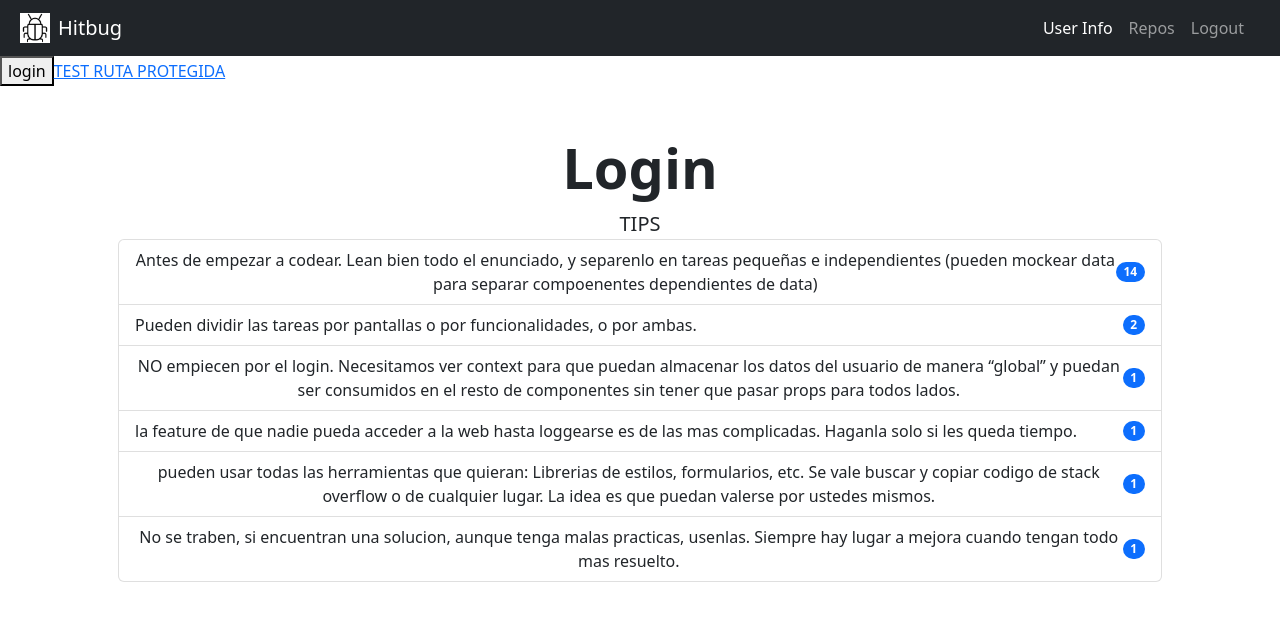
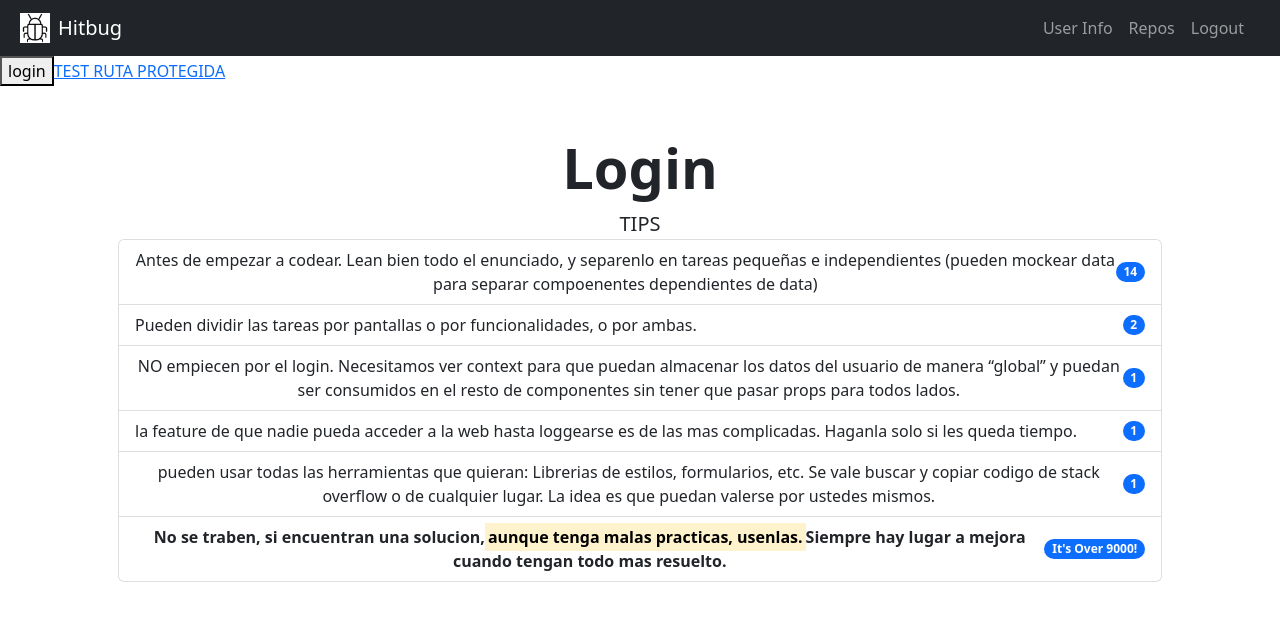
Before and after one commit to matiashernandev/react-hitbugApp, a React (Vite) app: page / in a window 1280 px wide. Shown: the top 620 px of the page. Built offline with nearby package versions, Linux system fonts and the light colour scheme; no server answers.

Commit message:
update modal

```diff
--- a/src/components/ButtonModal.jsx
+++ b/src/components/ButtonModal.jsx
@@ -9,15 +9,32 @@ export default function ButtonModal({ repo }) {
     /*  const [dataRepo, setDataRepo] = useState(""); */
     const [datosRepositorio, setDatosRepositorio] = useState({});
 
-    const showModal = ({ name, description, size }) => {
+    const showModal = ({
+        name,
+        description,
+        size,
+        clone_url,
+        created_at,
+        updated_at,
+        pushed_at,
+        stargazers_count,
+        forks,
+    }) => {
         Swal.fire({
             title: "Detalle Repo",
             html:
                 `<li>nombre: ${name}</li>` +
                 `<li>descripcion: ${description}</li>` +
-                `<li>creacion${size}</li>` +
-                `<li>ultima actualizacion${size}</li>` +
-                `<li>ultimo push${size}</li>`,
+                `<li>tamaño: ${size}</li>` +
+                `<a href="https://youtu.be/sAzlWScHTc4?t=28" target="_blank" ><li>Mostrar cantidad de seguidores(?</li></a>` +
+                `<li>Cantidad forks: ${forks}</li>` +
+                `<li>Estrellas: ${stargazers_count}</li>` +
+                `<a href="${clone_url}" target="_blank" ><li>Link al repo</li></a>` +
+                `<li>fecha creación: ${created_at}</li>` +
+                `<li>ultima actualizacion: ${updated_at}</li>` +
+                `<li>ultimo push: ${pushed_at}</li>`,
+
+            footer: "lenguajes..................",
 
             showClass: {
                 popup: "animate__animated animate__fadeInDown",
--- a/src/layout/Navbar.jsx
+++ b/src/layout/Navbar.jsx
@@ -1,5 +1,5 @@
 import React, { useContext, useState } from "react";
-import { Link } from "react-router-dom";
+import { Link, NavLink } from "react-router-dom";
 
 import logo from "../assets/img/favicon.png";
 import Logout from "./../components/Logout";
@@ -50,18 +50,18 @@ function Navbar() {
                 >
                     <ul className="navbar-nav  ms-auto mb-2 mb-lg-0 ">
                         <li className="nav-item">
-                            <Link
-                                className="nav-link active"
+                            <NavLink
+                                className="nav-link "
                                 aria-current="page"
                                 to="/userinfo"
                             >
                                 User Info
-                            </Link>
+                            </NavLink>
                         </li>
                         <li className="nav-item">
-                            <Link className="nav-link" to="/repos">
+                            <NavLink className="nav-link" to="/repos">
                                 Repos
-                            </Link>
+                            </NavLink>
                         </li>
                         <li className="nav-item">
                             <Logout />
--- a/src/pages/Login.jsx
+++ b/src/pages/Login.jsx
@@ -60,11 +60,16 @@ function Login() {
                                 </span>
                             </li>
                             <li className="list-group-item d-flex justify-content-between align-items-center">
-                                No se traben, si encuentran una solucion, aunque
-                                tenga malas practicas, usenlas. Siempre hay
-                                lugar a mejora cuando tengan todo mas resuelto.
+                                <strong>
+                                    No se traben, si encuentran una solucion,
+                                    <mark>
+                                        aunque tenga malas practicas, usenlas.
+                                    </mark>
+                                    Siempre hay lugar a mejora cuando tengan
+                                    todo mas resuelto.
+                                </strong>
                                 <span className="badge bg-primary rounded-pill">
-                                    1
+                                    It's Over 9000!
                                 </span>
                             </li>
                         </ul>
```
